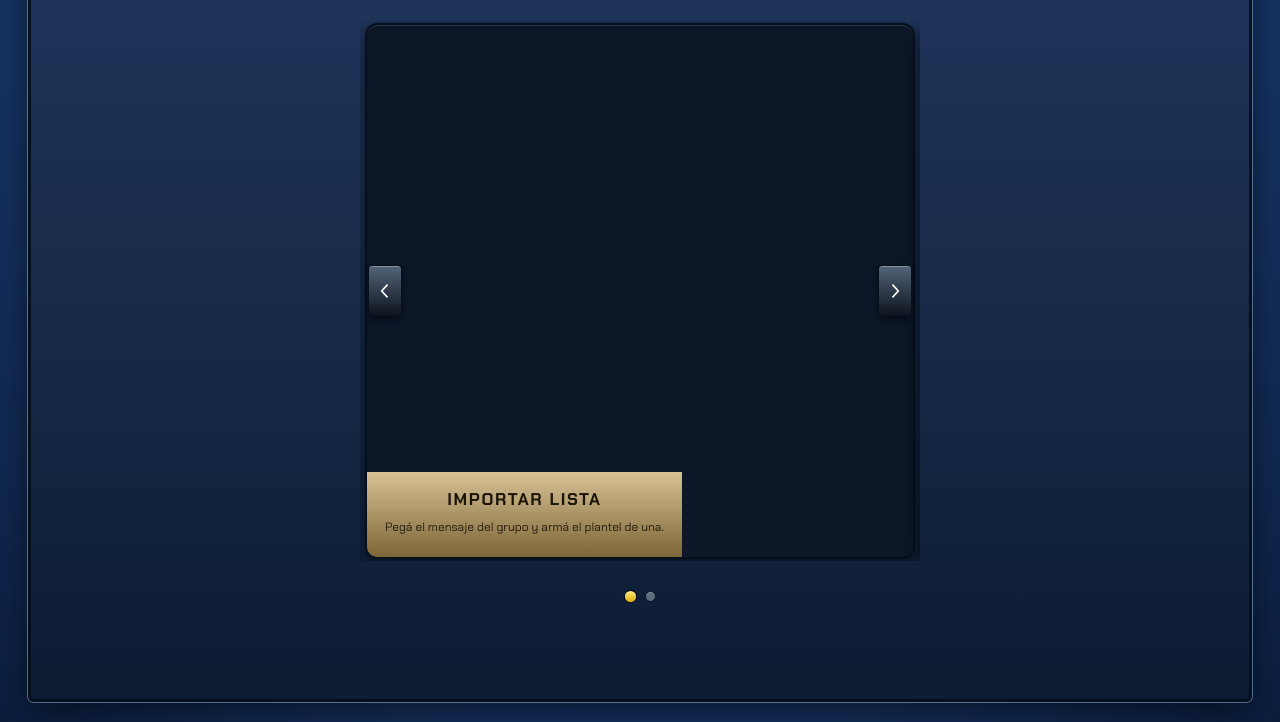
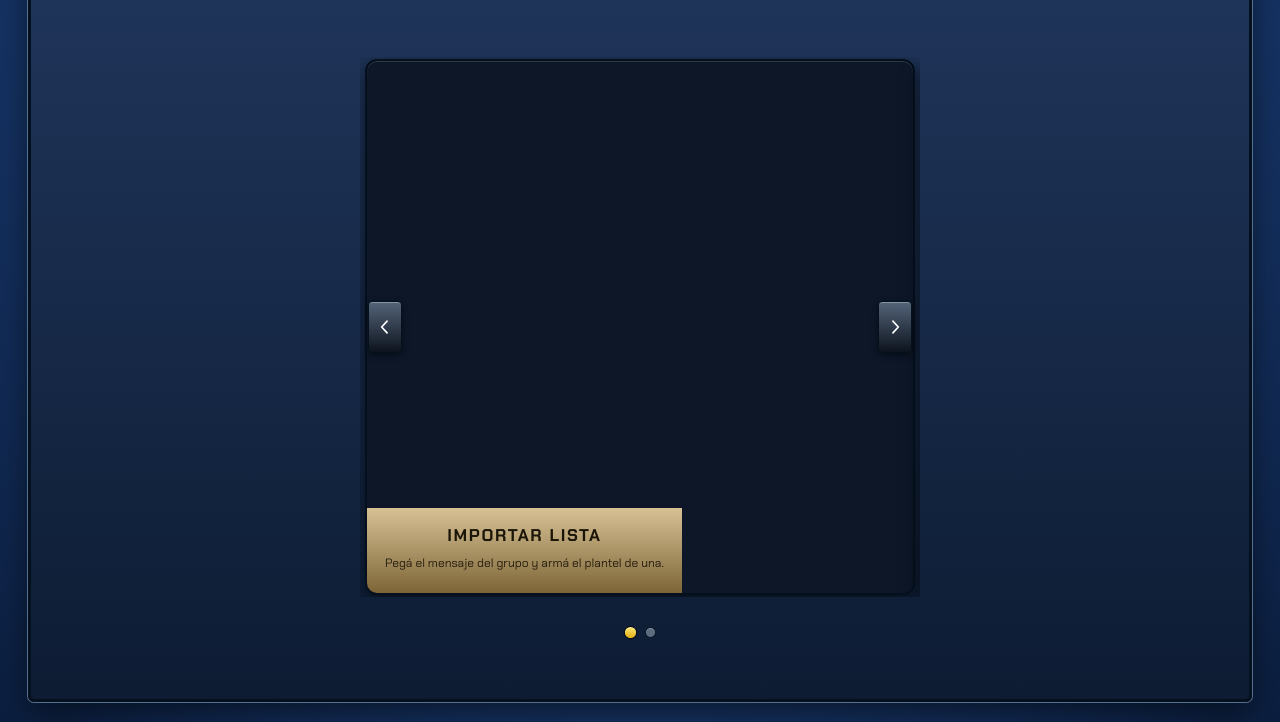
Before and after one commit to fabbianmanquez/balanceador_fulbito, a plain HTML site: page index.html in a window 1280 px wide. Shown: the part 78-800 px from the top of the page. Drawn offline with Linux system fonts and the light colour scheme.

Commit message:
Escritorio: centra verticalmente el contenido de todas las pantallas
Co-Authored-By: Claude Sonnet 5.5 <noreply@anthropic.com>

```diff
--- a/index.html
+++ b/index.html
@@ -393,7 +393,7 @@
       max-width:1360px;min-height:calc(100vh - 40px);border-radius:6px;
       display:flex;flex-direction:column;
     }
-    .stage{flex:1 1 auto;align-content:start;padding:22px;gap:18px}
+    .stage{flex:1 1 auto;align-content:center;padding:22px;gap:18px}
     .stage.single{max-width:760px;width:100%}
     .stage.single .carousel{max-width:560px;height:clamp(460px,calc(100vh - 260px),760px)}
     .topbar{min-height:54px}
```
